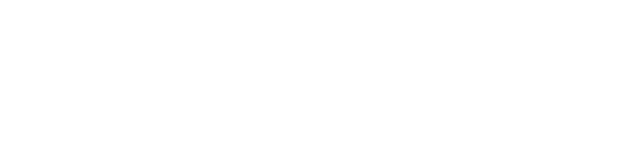
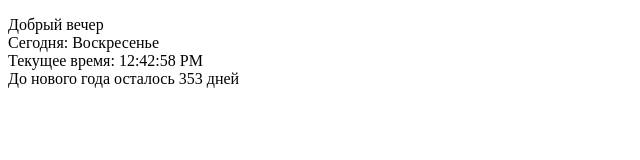
Before and after one commit to Alexsandr-SHay/HardLearning, a plain HTML site: page index.html in a window 1280 px wide. Shown: the whole page, without its empty margins (0-640 px from the left). Drawn offline with Linux system fonts and the light colour scheme.

Commit message:
Урок19.1 исправленный

```diff
--- a/index.html
+++ b/index.html
@@ -6,5 +6,7 @@
     <title>Document</title>
     <script src="./script.js" defer></script>
   </head>
-  <body></body>
+  <body>
+    <p class="text"></p>
+  </body>
 </html>
--- a/script.js
+++ b/script.js
@@ -1,12 +1,13 @@
 "use strict";
-let date = new Date();
-let dayWeek = date.toLocaleString("ru-ru", { weekday: "long" });
+const date = new Date();
+const dayWeek = date.toLocaleString("ru-ru", { weekday: "long" });
+const text = document.querySelector(".text");
 
 const dateOutput = () => {
-  console.log(`${partOfTheDay(date)}
-Сегодня: ${dayWeek.charAt(0).toUpperCase() + dayWeek.slice(1)}
-Текущее время: ${currentTime(date)}
-До нового года осталось ${dateBeforeNewYear(date)} дней`);
+  text.innerHTML = `${partOfTheDay(date)} <br/>
+Сегодня: ${dayWeek.charAt(0).toUpperCase() + dayWeek.slice(1)} <br/>
+Текущее время: ${currentTime(date)} <br/>
+До нового года осталось ${dateBeforeNewYear(date)} дней`;
 };
 
 const partOfTheDay = (date) => {
```
